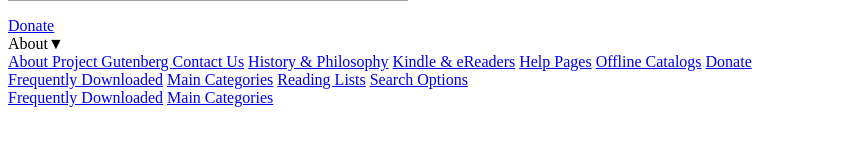
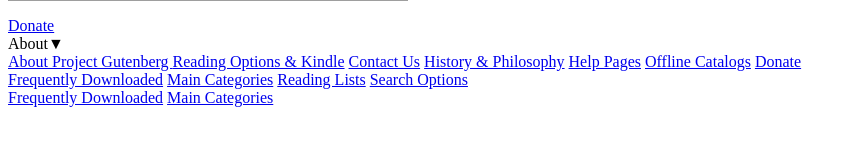
Before and after one commit to gutenbergtools/autocat3, a Python web app: template templates/menu.html in a window 1280 px wide. Shown: the part 649-800 px from the top of the page, without its empty margins (0-856 px from the left). Run offline with Jinja, Linux system fonts and the light colour scheme; the template is opened without the code that fills it, so the values that code supplies are empty; grey boxes are pictures that could not be loaded.

Commit message:
Update menu.html

```diff
--- a/templates/menu.html
+++ b/templates/menu.html
@@ -80,9 +80,9 @@
       <label for="about-toggle" class="dropdown-button" aria-haspopup="true">About<span aria-hidden="true" class="dropdown-icon">▼</span></label>
       <div class="dropdown-content">
         <a href="/about/">About Project Gutenberg </a>
+        <a href="/help/reading_options.html">Reading Options &amp; Kindle</a>
         <a href="/about/contact_information.html">Contact Us</a>
         <a href="/about/background/">History &amp; Philosophy</a>
-        <a href="/help/mobile.html">Kindle &amp; eReaders</a>
         <a href="/help/">Help Pages</a>
         <a href="/ebooks/offline_catalogs.html">Offline Catalogs</a>
         <a href="/donate/">Donate</a>
```
